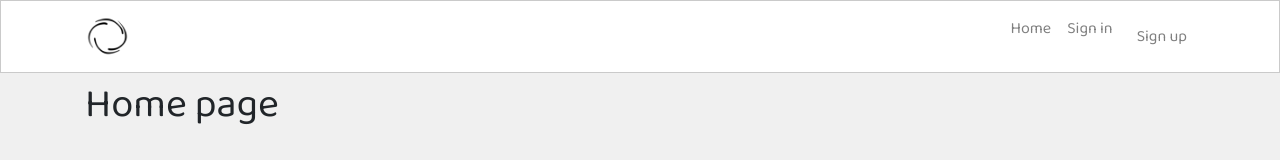
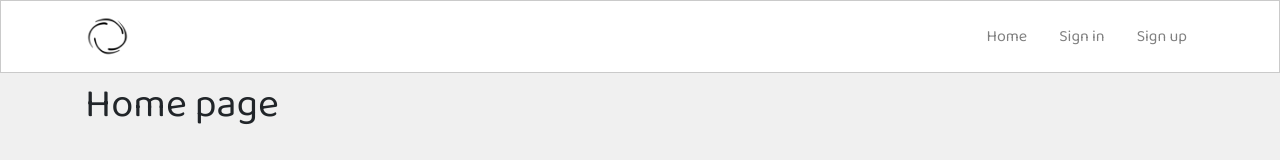
Before and after one commit to Skallad/artport, a React (Create React App) app: page / in a window 1280 px wide. Shown: the top 160 px of the page. Built offline with nearby package versions, Linux system fonts and the light colour scheme; some icons are missing.

Commit message:
Set up navbar styles, set active styles and message for page not found

```diff
--- a/src/App.js
+++ b/src/App.js
@@ -11,6 +11,8 @@ function App() {
         <Switch>
           <Route exact path="/" render={() => <h1>Home page</h1>} />
           <Route exact path="/signin" render={()=><h1>Sign in</h1>}  />
+          <Route exact path="/signup" render={()=><h1>Sign up</h1>}  />
+          <Route render={()=><h1>Page not found</h1>}></Route>
         </Switch>
 
       </Container>
--- a/src/App.module.css
+++ b/src/App.module.css
@@ -18,11 +18,12 @@ a {
 }
 
 a:hover {
+    color: #303030;
     text-decoration: none;
 }
 
 a:hover i {
-    color: #505050;
+    color: #303030;
     transition: color ease-in-out 0.5s;
 }
 
@@ -36,5 +37,5 @@ i {
 i:hover {
     cursor: pointer;
     transition: color ease-in-out 0.5s;
-    color: #505050;
+    color: #303030;
 }
--- a/src/components/NavBar.js
+++ b/src/components/NavBar.js
@@ -16,15 +16,15 @@ const NavBar = () => {
                 <Navbar.Toggle aria-controls="basic-navbar-nav" />
                 <Navbar.Collapse id="basic-navbar-nav">
                     <Nav className="ml-auto text-left">
-                        <NavLink to="/">
+                        <NavLink exact className={styles.NavLink} activeClassName={styles.Active} to="/">
                             <i className="ph-duotone ph-house-simple"></i>Home
                         </NavLink>
-                        <NavLink to="/signin">
+                        <NavLink exact className={styles.NavLink} activeClassName={styles.Active} to="/signin">
                             <i className="ph-duotone ph-sign-in"></i>Sign in
                         </NavLink>
-                        <Nav.Link>
+                        <NavLink exact className={styles.NavLink} activeClassName={styles.Active} to="/signup">
                             <i className="ph-duotone ph-user-plus"></i>Sign up
-                        </Nav.Link>
+                        </NavLink>
                     </Nav>
                 </Navbar.Collapse>
             </Container>
--- a/src/styles/NavBar.module.css
+++ b/src/styles/NavBar.module.css
@@ -2,3 +2,10 @@
     background-color: #ffffff;
     border: 1px solid #cacaca;
 }
+.NavLink {
+    padding: 8px;
+}
+
+.Active i {
+    color: #303030;
+}
```
Also changed, not shown: 1 other file (tests, documents, lock files or other folders).
